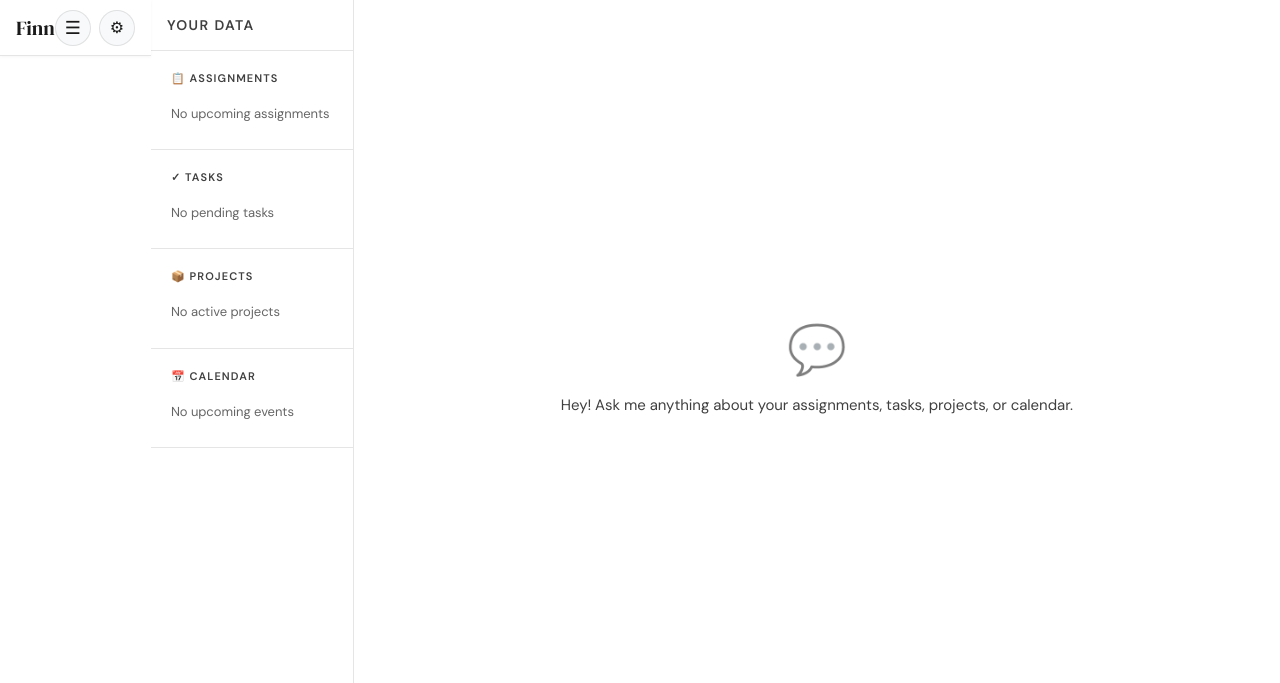
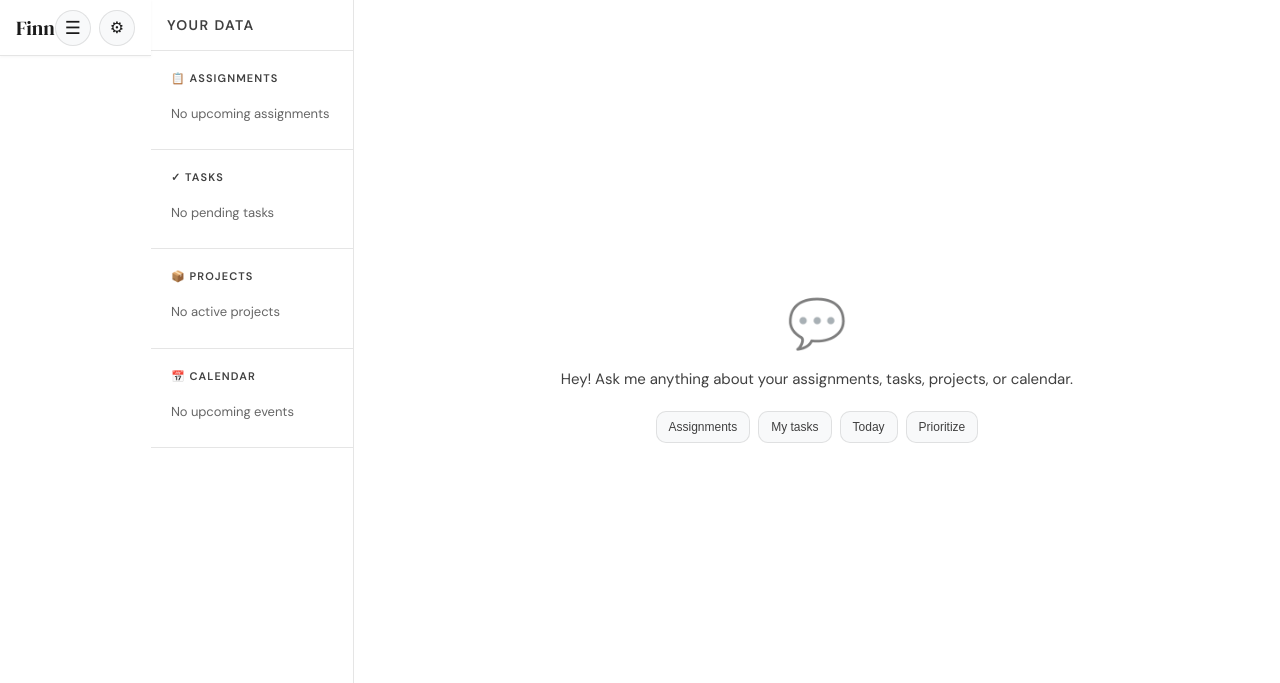
Before and after one commit to fthomas27/students-assistant, a Flask app: page / in a window 1280 px wide. Shown: the top 683 px of the page. Run offline with Flask 3, Linux system fonts and the light colour scheme; the visitor is signed in with stand-in values (Sample User, id 1); data that the repository does not hold is empty; some libraries are stand-ins or nearby versions.

Commit message:
Enhance chat interface with quick actions and better formatting
- Add quick action buttons for common queries (Assignments, Tasks, Today, Prioritize)
- Improve message formatting with markdown support (bold, line breaks)
- Add better hover states and visual feedback for buttons
- Improve message readability with formatted output

https://claude.ai/code/session_012awGk86Z2sNMgAsQ46AkdZ

```diff
--- a/templates/index.html
+++ b/templates/index.html
@@ -452,6 +452,28 @@ opacity: 0.5;
 font-size: 15px;
 line-height: 1.6;
 }
+
+.quick-action-btn {
+padding: 8px 12px;
+background: var(--surface);
+border: 1px solid var(--border);
+border-radius: var(--r-sm);
+font-size: 12px;
+cursor: pointer;
+transition: all 0.15s;
+color: var(--text2);
+font-weight: 500;
+}
+
+.quick-action-btn:hover {
+background: var(--surface2);
+border-color: var(--accent);
+color: var(--accent);
+}
+
+.quick-action-btn:active {
+background: var(--surface3);
+}
 </style>
 </head>
 <body>
@@ -496,6 +518,12 @@ line-height: 1.6;
 <div class="empty-state">
 <div class="empty-state-icon">💬</div>
 <div class="empty-state-text">Hey! Ask me anything about your assignments, tasks, projects, or calendar.</div>
+<div style="display: flex; flex-wrap: wrap; gap: 8px; justify-content: center; margin-top: 20px;">
+<button onclick="suggestMessage('What assignments are due soon?')" class="quick-action-btn">Assignments</button>
+<button onclick="suggestMessage('What tasks do I need to do?')" class="quick-action-btn">My tasks</button>
+<button onclick="suggestMessage('What do I have today?')" class="quick-action-btn">Today</button>
+<button onclick="suggestMessage('Help me prioritize')" class="quick-action-btn">Prioritize</button>
+</div>
 </div>
 </div>
 
@@ -734,7 +762,7 @@ async function sendMessage() {
     const data = await response.json();
     const assistantMessage = data.content || 'Sorry, I encountered an error.';
 
-    loadingBubble.innerHTML = `<div class="message-bubble">${escapeHtml(assistantMessage)}</div>`;
+    loadingBubble.innerHTML = `<div class="message-bubble">${formatMessage(assistantMessage)}</div>`;
     conversationHistory.push({ role: 'assistant', content: assistantMessage });
     messagesDiv.scrollTop = messagesDiv.scrollHeight;
   } catch (e) {
@@ -747,6 +775,20 @@ function escapeHtml(text) {
   const div = document.createElement('div');
   div.textContent = text;
   return div.innerHTML;
+}
+
+function formatMessage(text) {
+  let html = escapeHtml(text);
+  html = html.replace(/\n/g, '<br>');
+  html = html.replace(/\*\*(.*?)\*\*/g, '<strong>$1</strong>');
+  html = html.replace(/__(.*?)__/g, '<strong>$1</strong>');
+  return html;
+}
+
+function suggestMessage(text) {
+  chatInput.value = text;
+  chatInput.focus();
+  chatInput.style.height = 'auto';
 }
 
 window.addEventListener('resize', () => {
```
